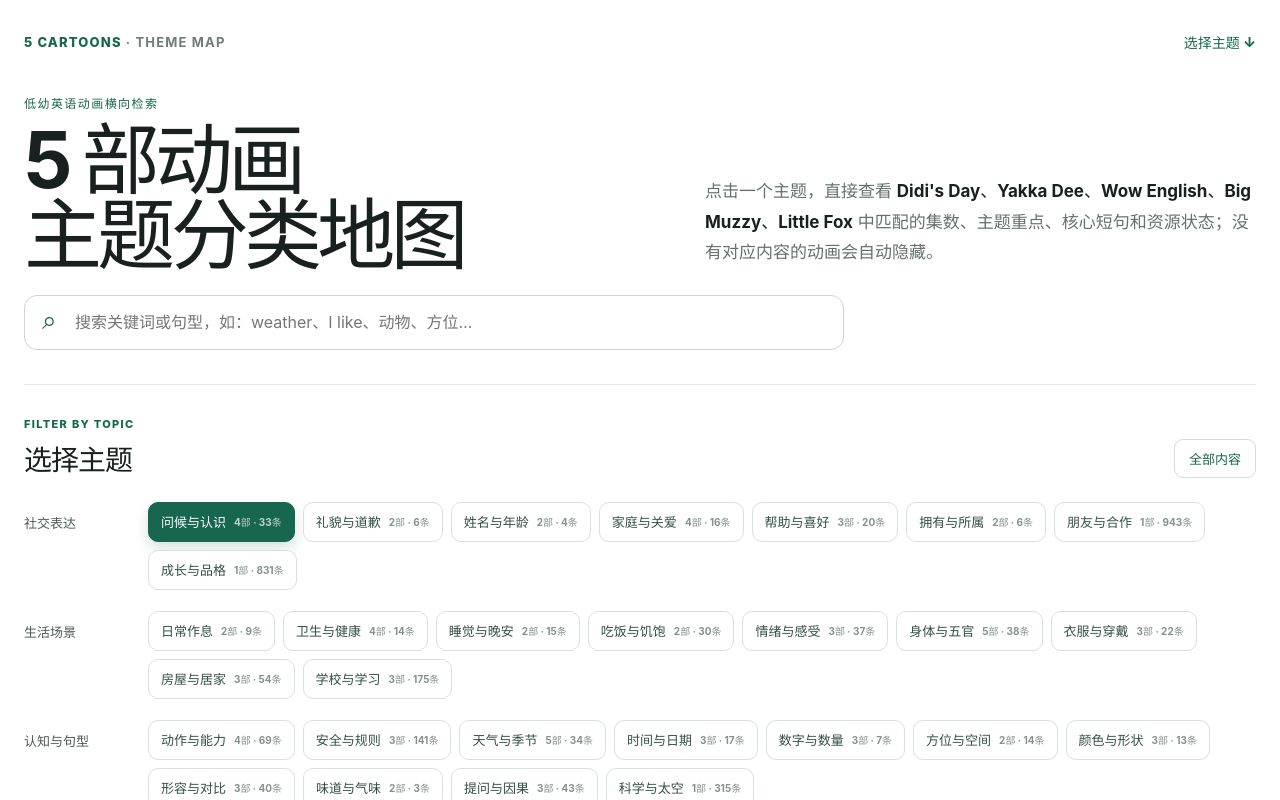
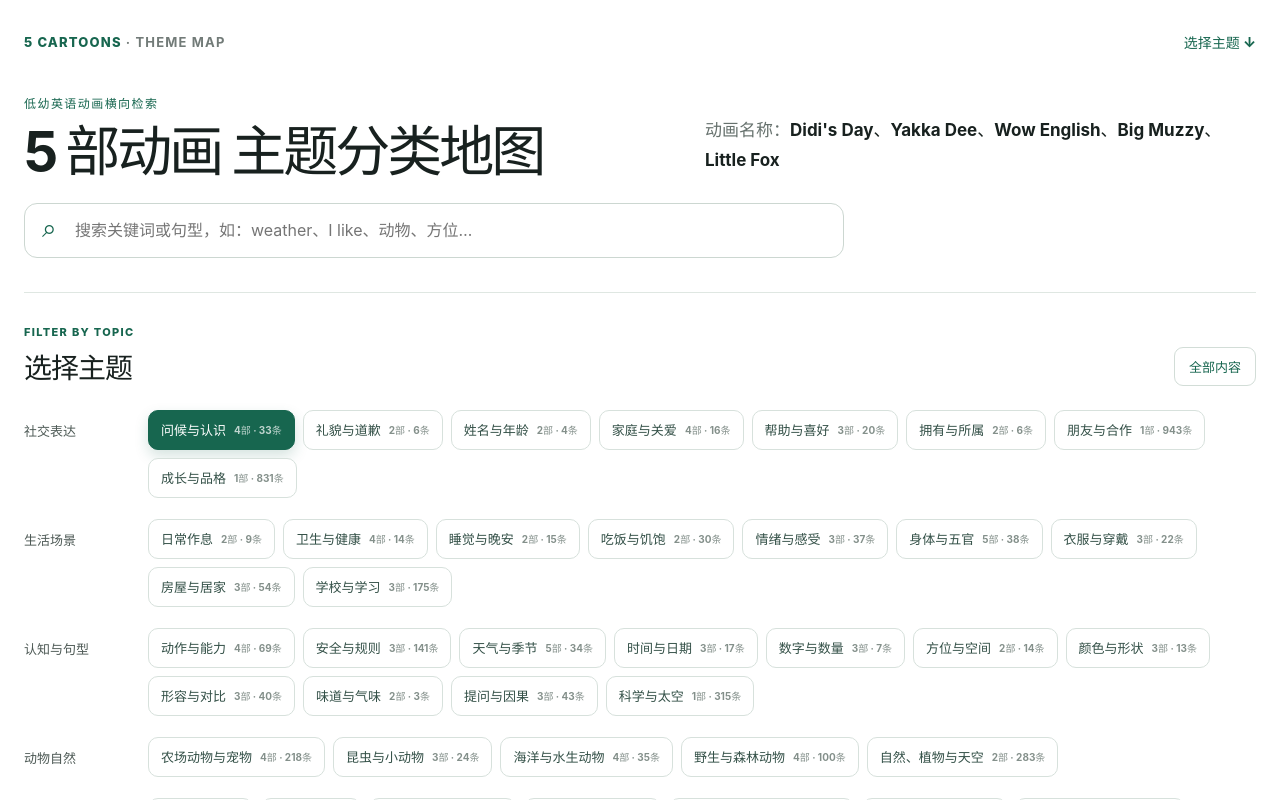
Before and after one commit to jingjie0209/yakka-dee-theme-map, a React (Vite) app: page / in a window 1280 px wide. Shown: the top 800 px of the page. Built offline with nearby package versions, Linux system fonts and the light colour scheme.

Commit message:
Refine hero heading and animation list

```diff
--- a/src/App.jsx
+++ b/src/App.jsx
@@ -55,9 +55,9 @@ export function App() {
         <div className="hero-copy">
           <div>
             <p className="hero-kicker">低幼英语动画横向检索</p>
-            <h1>5 部动画<br/>主题分类地图</h1>
+            <h1>5 部动画 主题分类地图</h1>
           </div>
-          <p className="lead">点击一个主题，直接查看 <strong>Didi's Day、Yakka Dee、Wow English、Big Muzzy、Little Fox</strong> 中匹配的集数、主题重点、核心短句和资源状态；没有对应内容的动画会自动隐藏。</p>
+          <p className="lead">动画名称：<strong>Didi's Day、Yakka Dee、Wow English、Big Muzzy、Little Fox</strong></p>
         </div>
 
         <label className="search-wrap">
```
Also changed, not shown: src/styles.css.
